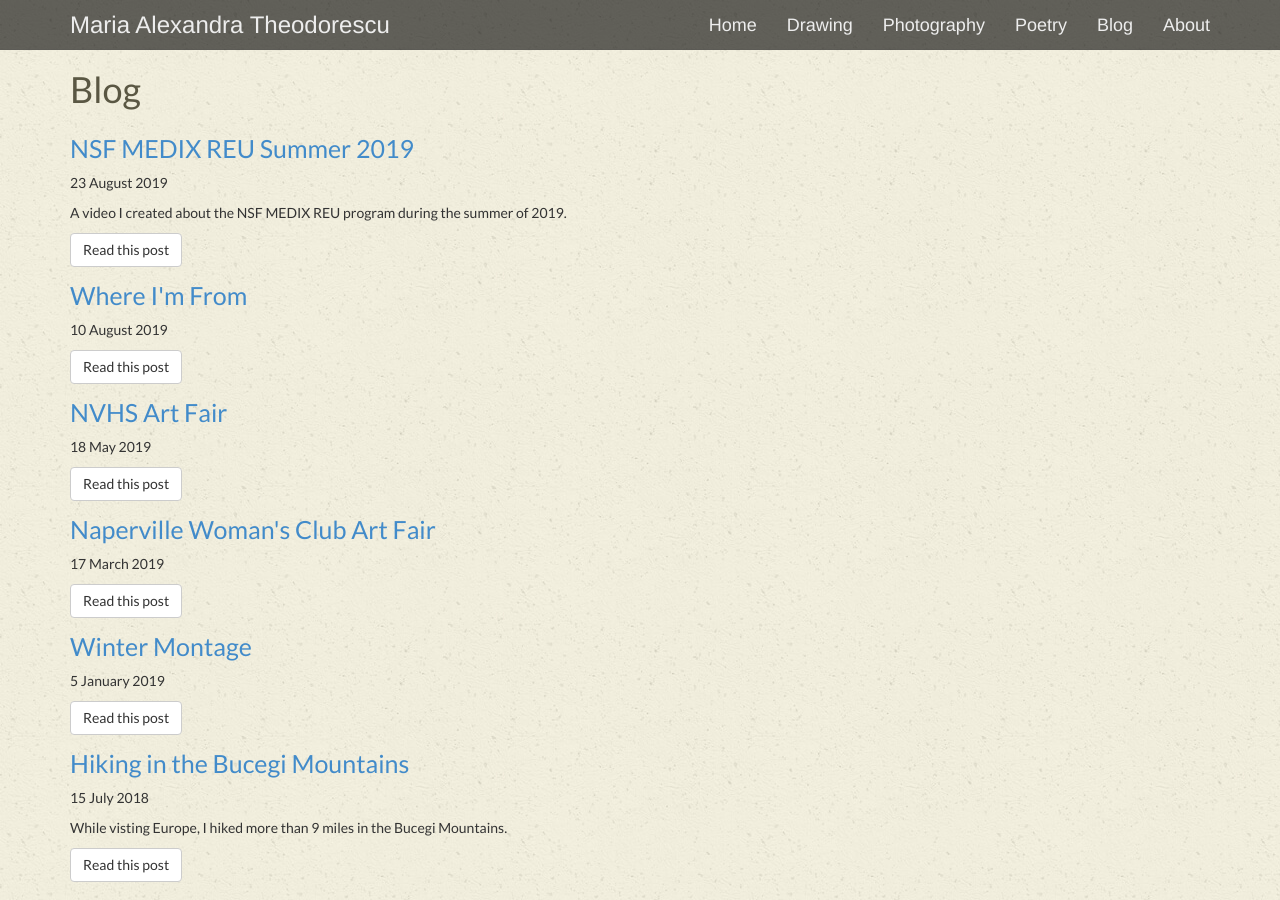
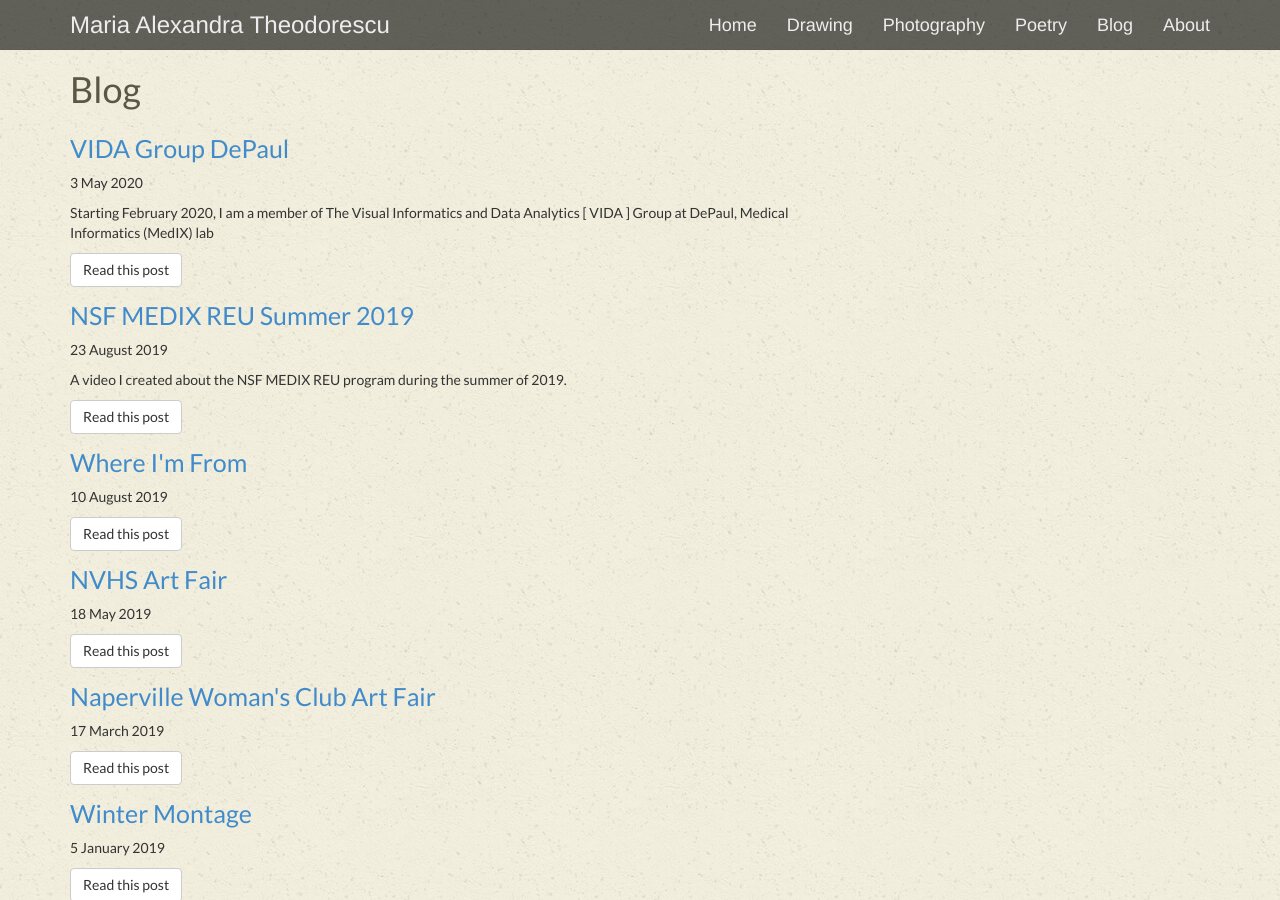
Before and after one commit to allyth/allyth, a Jekyll site: the page built from blog.html, in a window 1280 px wide and 900 px high. Built offline with Jekyll 4.4.1, drawn with Linux system fonts in a browser that asks for light colours; some web fonts are replaced.

Commit message:
Change about

```diff
--- /dev/null
+++ b/_posts/2020-05-3-VIDA.md
@@ -0,0 +1,12 @@
+---
+layout: post
+title: VIDA Group DePaul
+image:
+description:
+---
+Starting February 2020, I am a member of The Visual Informatics and Data Analytics [ VIDA ] Group at DePaul, Medical Informatics (MedIX) lab
+<!-- split -->
+<br>
+ <a href="http://facweb.cs.depaul.edu/research/vc/">
+                <img class="img img-responsive" src="/img/site/medix.jpg" />
+</a>
--- a/about.html
+++ b/about.html
@@ -14,7 +14,7 @@
                     Some of my hobbies include coding, drawing, film making/editing, writing poetry, photography, and tennis. I started drawing/painting when I was about 6 years old and have been doing it ever since.
                     My work was featured at the Naperville Woman's Club's Art Fair and in local school's art fairs throughout all 4 years of high school.
                     I was a member of the Naperville Fine Art League from 2015 to 2018 and of <a href="http://www.artsdupage.org/">Arts DuPage Foundation</a> from 2016-2019.</p>
-                     As of July 2019, I am studying machine learning, computer vision, and data mining at the Data Science Center of DePaul University. I am a member of the <a href="http://facweb.cs.depaul.edu/research/vc/students.html">Visual Informatics and Data Analytics Group</a>.</p>
+                     As of July 2019, I am studying machine learning, computer vision, and data mining at the Data Science Center of DePaul University and I am a member of the <a href="http://facweb.cs.depaul.edu/research/vc/students.html">Visual Informatics and Data Analytics Group</a>.</p>
                     <p>To see more of my creative work, click <a href="https://www.instagram.com/oceanbluesoul/">here.</a> You can contact me through my <a href="http://www.linkedin.com/in/alexandra-theodorescu">LinkedIn account</a>.</p>
 
 
@@ -35,7 +35,7 @@
     <div class="row">
         <div class="col-md-6">
             <h4>VIDA</h4>
-            <p>The Visual Informatics and Data Analytics [ VIDA ] Group at DePaul, Medical Informatics (MedIX) lab</p>
+            <p>The Visual Informatics and Data Analytics [ VIDA ] Group at DePaul, Medical Informatics (MedIX) lab (2020)</p>
             <br>
             <a href="http://facweb.cs.depaul.edu/research/vc/">
                 <img class="img img-responsive" src="/img/site/medix.jpg" />
```
